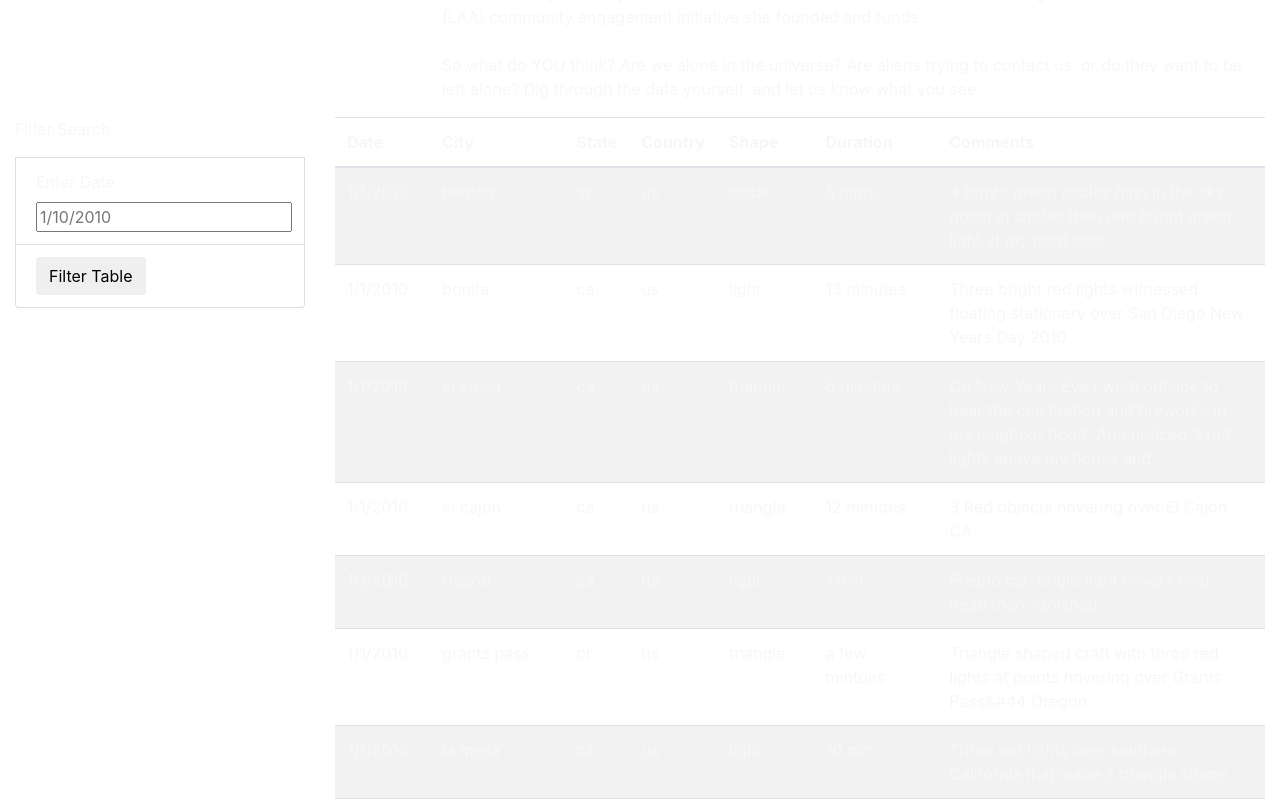
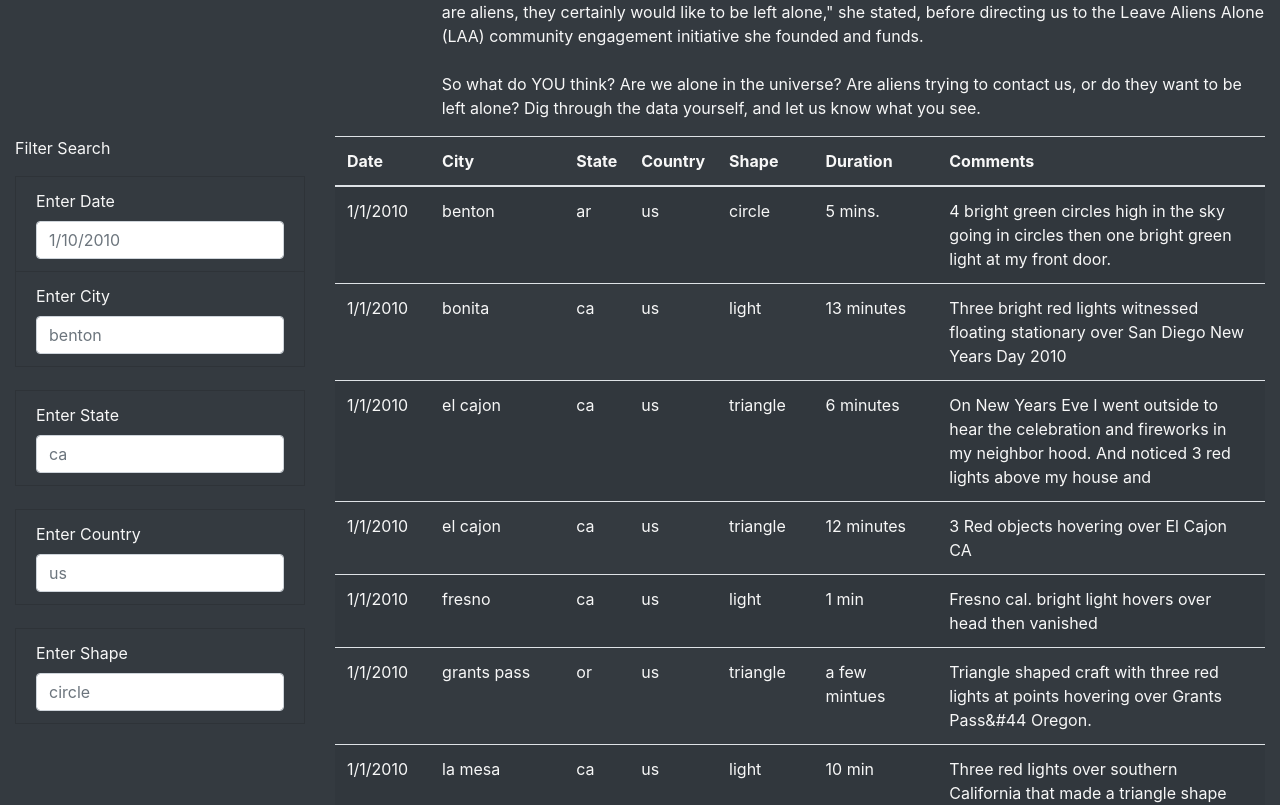
Before and after one commit to yashodhan1202/UFOs, a plain HTML site: page index.html in a window 1280 px wide. Shown: the part 603-1408 px from the top of the page. Drawn offline with nearby package versions, Linux system fonts and the light colour scheme.

Commit message:
final code

```diff
--- a/index.html
+++ b/index.html
@@ -13,14 +13,14 @@
     />
     <link rel="stylesheet" href="static/css/style.css">
 </head>
-<body>
+<body class="bg-dark">
     <div class="wrapper">
-        <nav class="navbar navbar-expand-lg">
+        <nav class="navbar navbar-dark bg-dark navbar-expand-lg">
             <a class="navbar-brand" href="index.html">UFO Sightings</a>
         </nav>
     </div>
     <div class="jumbotron">
-        <h1>The Truth Is Out There</h1>
+        <h1 class="display-4">The Truth Is Out There</h1>
     </div>
     <div class="container-fluid">
         <div class="row">
@@ -39,19 +39,32 @@
       <div class="container-fluid">
         <div class="row">
           <div class="col-md-3">
-            <form>
+            <form class="bg-dark">
                 <p>Filter Search</p>
             </form>
-            <ul class="list-group">
+            <ul class="list-group bg-dark">
 
             </ul>
-            <li class="list-group-item">
+            <li class="list-group-item bg-dark">
                 <label for="date">Enter Date</label><br>
-                <input type="text" placeholder="1/10/2010" id="datetime" />
+                <input type="text" placeholder="1/10/2010" id="datetime" class = "form-control"/>
             </li>
-            <li class="list-group-item">
-                <button id="filter-btn" type="button" class="btn btn-default">Filter Table</button>
-            </li>
+            <li class="list-group-item bg-dark">
+              <label for="City">Enter City</label><br>
+              <input type="text" placeholder="benton" id="city"  class = "form-control" />
+            </li><br>
+            <li class="list-group-item bg-dark">
+              <label for="State">Enter State</label><br>
+              <input type="text" placeholder="ca" id="state" class = "form-control" />
+            </li><br>
+            <li class="list-group-item bg-dark">
+              <label for="Country">Enter Country</label><br>
+              <input type="text" placeholder="us" id="country" class = "form-control" />
+            </li><br>
+            <li class="list-group-item bg-dark">
+              <label for="Shape">Enter Shape</label><br>
+              <input type="text" placeholder="circle" id="shape"  class = "form-control"/>
+            </li><br>
           </div>
           <div class="col-md-9">
             <table class="table table-striped">
```
